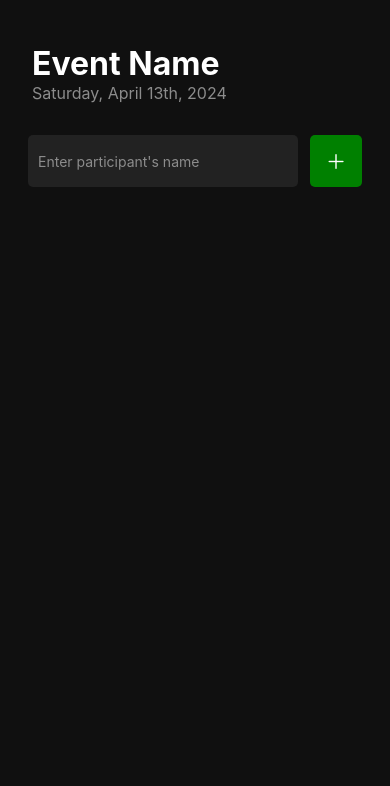
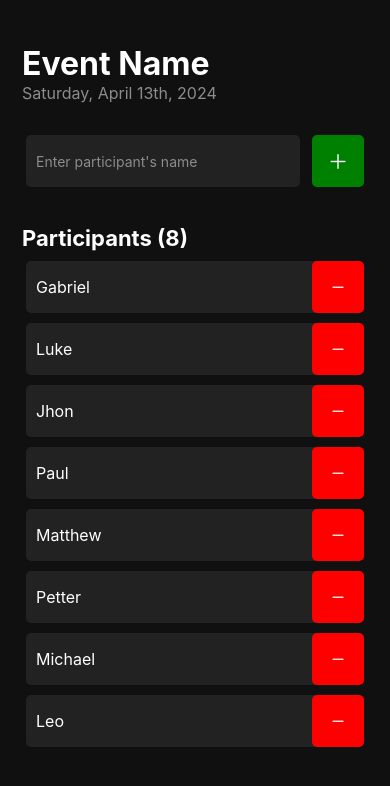
Before and after one commit to gabrielrabelof/events-participants-management, a React Native app: screen / in a window 390 px wide. Shown: the top 786 px of the page. Built offline with nearby package versions, Linux system fonts and the light colour scheme.

Commit message:
feat: Add participant list

```diff
--- /dev/null
+++ b/src/components/Participant/index.tsx
@@ -0,0 +1,19 @@
+import { Text, TouchableOpacity, View } from "react-native"
+import AntDesign from 'react-native-vector-icons/AntDesign'
+
+import { styles } from "./styles";
+
+type Props = {
+  name: string
+}
+
+export function Participant({name}: Props) {
+  return (
+    <View style={styles.card}>
+      <Text style={styles.name}>{name}</Text>
+      <TouchableOpacity style={styles.removeButton} activeOpacity={0.7}>
+        <AntDesign name="minus" size={18} color="#fff" />
+      </TouchableOpacity>
+    </View>
+  )
+}
--- /dev/null
+++ b/src/components/Participant/styles.ts
@@ -0,0 +1,27 @@
+import { StyleSheet } from "react-native";
+
+
+export const styles = StyleSheet.create({
+  card: {
+    flexDirection: 'row',
+    justifyContent: 'space-between',
+    backgroundColor: '#222222',
+    alignItems: 'center',
+    borderRadius: 5,
+    marginBottom: 10,
+    marginHorizontal: 4
+  },
+  name: {
+    fontSize: 16,
+    color: '#fff',
+    marginLeft: 10
+  },
+  removeButton: {
+    backgroundColor: 'red',
+    height: 52,
+    width: 52,
+    borderRadius: 5,
+    alignItems: 'center',
+    justifyContent: 'center'
+  }
+})
--- a/src/screens/Home/index.tsx
+++ b/src/screens/Home/index.tsx
@@ -1,9 +1,13 @@
-import { View, Text, TextInput, TouchableOpacity } from 'react-native'
-import AntDesign from 'react-native-vector-icons/AntDesign';
+import { View, Text, TextInput, TouchableOpacity, FlatList } from 'react-native'
+import AntDesign from 'react-native-vector-icons/AntDesign'
 
 import { styles } from './styles'
+import { Participant } from '../../components/Participant'
 
 export function Home() {
+  const participants = ['Gabriel', 'Luke', 'Jhon', 'Paul', 'Matthew', 'Petter', 'Michael', 'Leo']
+  //const participants = ''
+
   return (
     <View style={styles.container}>
       <View style={styles.eventDetails}>
@@ -21,6 +25,20 @@ export function Home() {
           <AntDesign name="plus" size={20} color="#fff" />
         </TouchableOpacity>
       </View>
+
+        <Text style={styles.listTitle}>Participants ({participants.length})</Text>
+
+        <FlatList
+          data={participants}
+          keyExtractor={item => item}
+          renderItem={({item}) => (
+            <Participant name={item}/>
+          )}
+          ListEmptyComponent=
+          {
+              <Text style={styles.emptyListDescription}>No participants were added to the event list. add by entering the name above and pressing the button</Text>
+          }
+        />
     </View>
   )
 }
--- a/src/screens/Home/styles.ts
+++ b/src/screens/Home/styles.ts
@@ -3,10 +3,11 @@ import { StyleSheet } from "react-native"
 export const styles = StyleSheet.create({
   container: {
     flex: 1,
+    paddingHorizontal: 22,
     backgroundColor: '#101010'
   },
   eventDetails: {
-    padding: 32,
+    paddingVertical: 32,
     marginTop: 12
   },
   eventName: {
@@ -20,7 +21,7 @@ export const styles = StyleSheet.create({
   },
   form: {
     flexDirection: 'row',
-    marginHorizontal: 28
+    paddingHorizontal: 4
   },
   nameField: {
     flex: 1,
@@ -37,5 +38,20 @@ export const styles = StyleSheet.create({
     borderRadius: 5,
     alignItems: 'center',
     justifyContent: 'center'
+  },
+  listTitle: {
+    marginTop: 38,
+    marginBottom: 10,
+    fontSize: 22,
+    color: '#fff',
+    fontWeight: 'bold'
+  },
+  emptyListDescription: {
+    color: '#8c8c8c',
+    fontSize: 16,
+    marginTop: 32,
+    alignSelf: 'center',
+    marginHorizontal: 16
   }
+
 })
```
